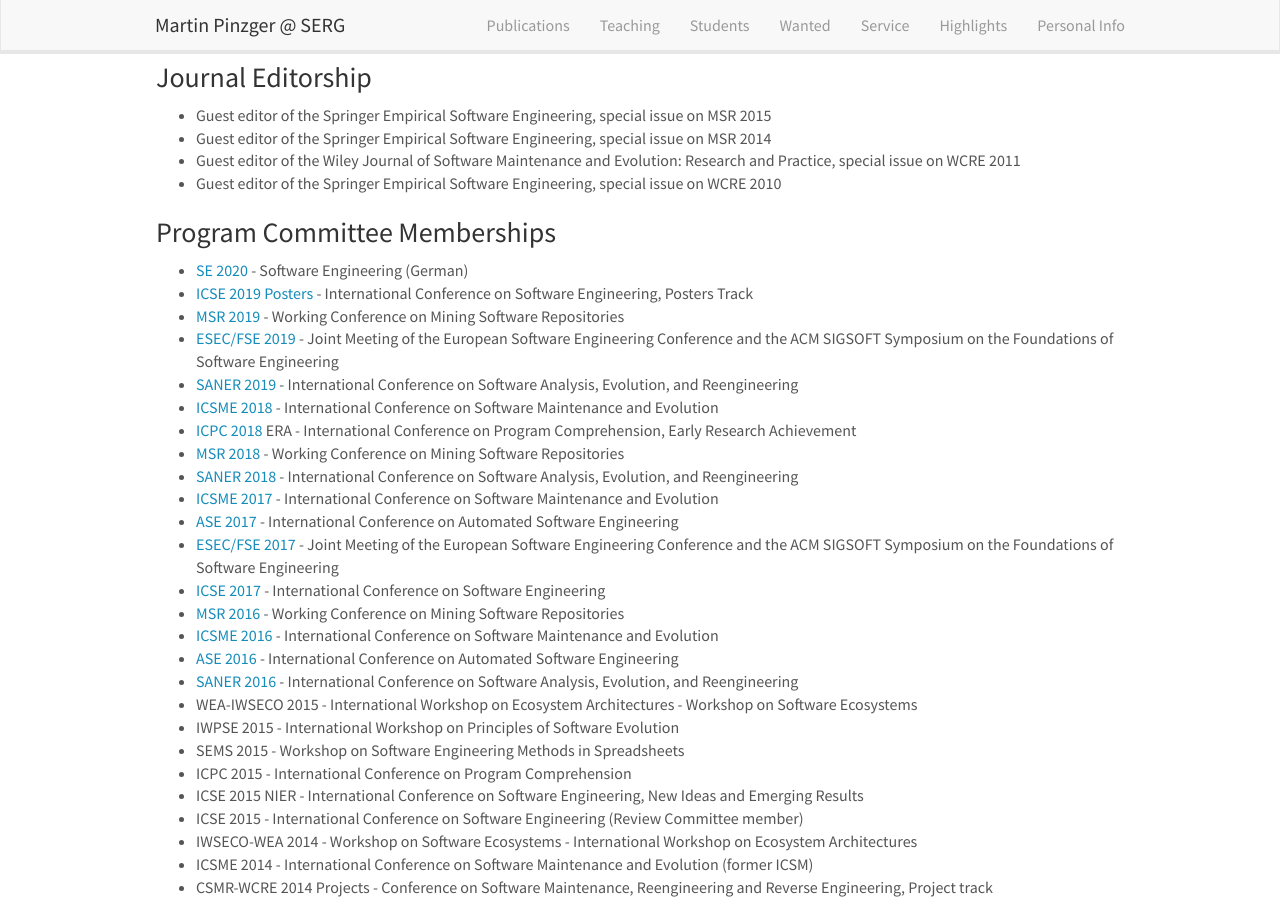
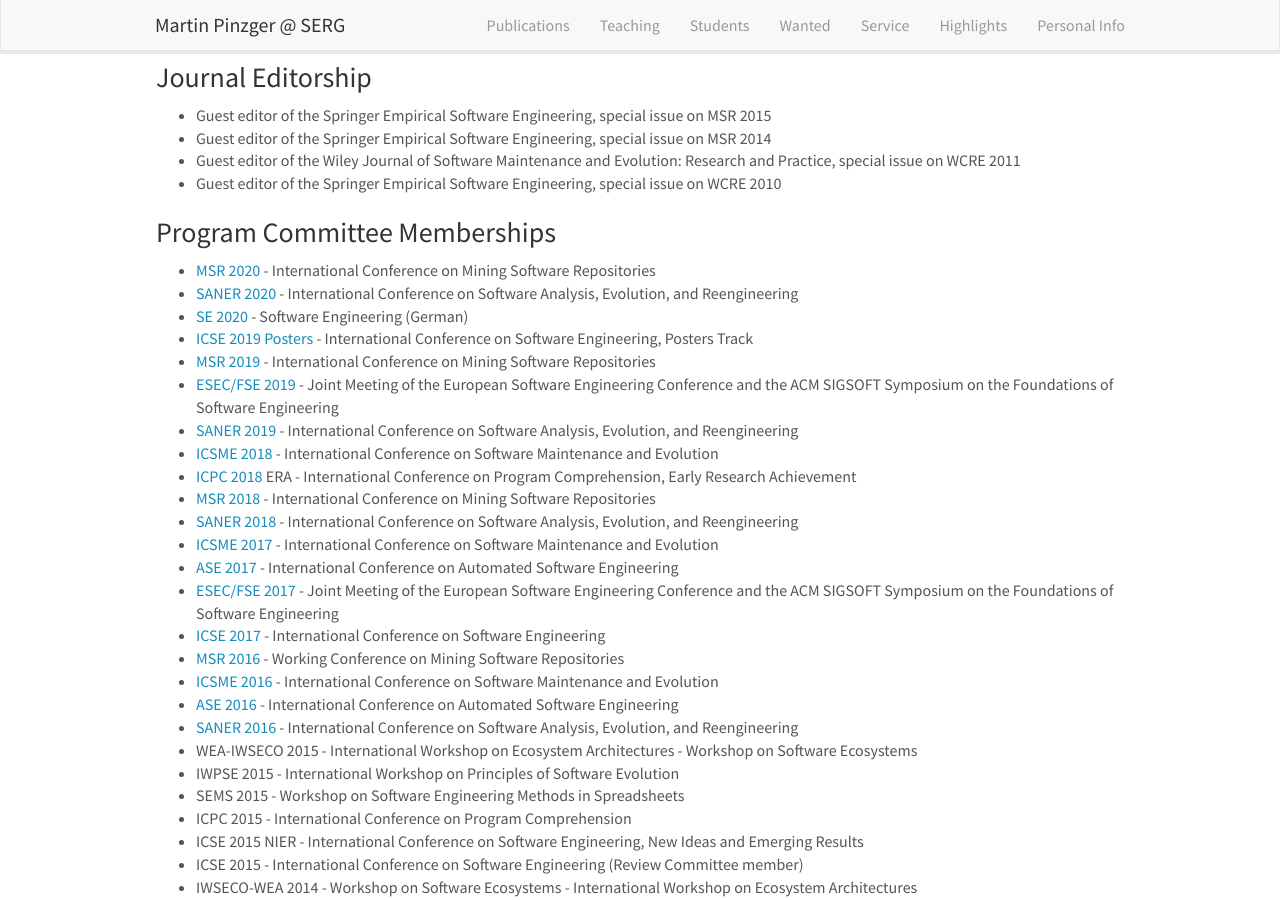
Before and after one commit to pinzger/pinzger.github.io, a Jekyll site: the page built from _pages/service.md, in a window 1280 px wide and 900 px high, scrolled down 1051 px. Built offline with Jekyll 4.4.1, drawn with Linux system fonts in a browser that asks for light colours; nearby versions of some CDN libraries.

Commit message:
added MSR 2020 and SANER 2020

```diff
--- a/_includes/conferences.html
+++ b/_includes/conferences.html
@@ -5,6 +5,7 @@
 <a href="http://esec-fse19.ut.ee/">ESEC/FSE 2019</a> <br/>
 <a href="https://icsme2019.github.io/">ICSME 2019</a> <br/>
 <a href="http://se20.ocg.at/">SE 2020</a> <br/>
-<a href="https://saner2020.csd.uwo.ca/">SANER 2020</a>
+<a href="https://saner2020.csd.uwo.ca/">SANER 2020</a> <br/>
+<a href="http://2020.msrconf.org/">MSR 2020</a>
 
 </div>
--- a/_pages/service.md
+++ b/_pages/service.md
@@ -51,14 +51,16 @@ permalink: /service/
 * Guest editor of the Springer Empirical Software Engineering, special issue on WCRE 2010
 
 ### Program Committee Memberships
+* [MSR 2020](http://2020.msrconf.org/) - International Conference on Mining Software Repositories
+* [SANER 2020](https://saner2020.csd.uwo.ca) - International Conference on Software Analysis, Evolution, and Reengineering
 * [SE 2020](http://se20.ocg.at/) - Software Engineering (German)
 * [ICSE 2019 Posters](https://2019.icse-conferences.org/) - International Conference on Software Engineering, Posters Track
-* [MSR 2019](http://2019.msrconf.org/) - Working Conference on Mining Software Repositories
+* [MSR 2019](http://2019.msrconf.org/) - International Conference on Mining Software Repositories
 * [ESEC/FSE 2019](http://esec-fse19.ut.ee/) - Joint Meeting of the European Software Engineering Conference and the ACM SIGSOFT Symposium on the Foundations of Software Engineering
 * [SANER 2019](https://saner2019.github.io/) - International Conference on Software Analysis, Evolution, and Reengineering
 * [ICSME 2018](https://icsme2018.github.io/) - International Conference on Software Maintenance and Evolution
 * [ICPC 2018](https://conf.researchr.org/home/icpc-2018) ERA - International Conference on Program Comprehension, Early Research Achievement
-* [MSR 2018](http://2018.msrconf.org/) - Working Conference on Mining Software Repositories
+* [MSR 2018](http://2018.msrconf.org/) - International Conference on Mining Software Repositories
 * [SANER 2018](http://saner.unimol.it/) - International Conference on Software Analysis, Evolution, and Reengineering
 * [ICSME 2017](https://icsme2017.github.io/) - International Conference on Software Maintenance and Evolution
 * [ASE 2017](http://www.ase2017.org/) - International Conference on Automated Software Engineering
```
